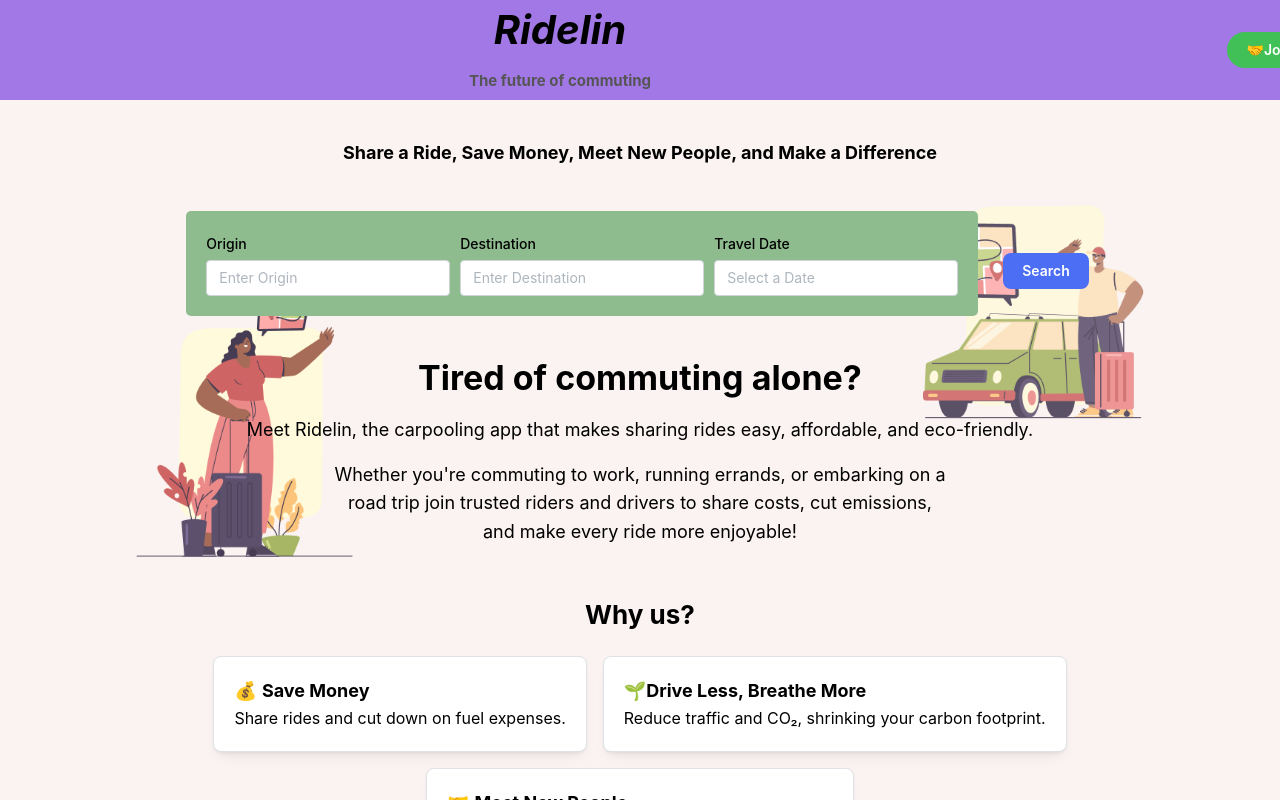
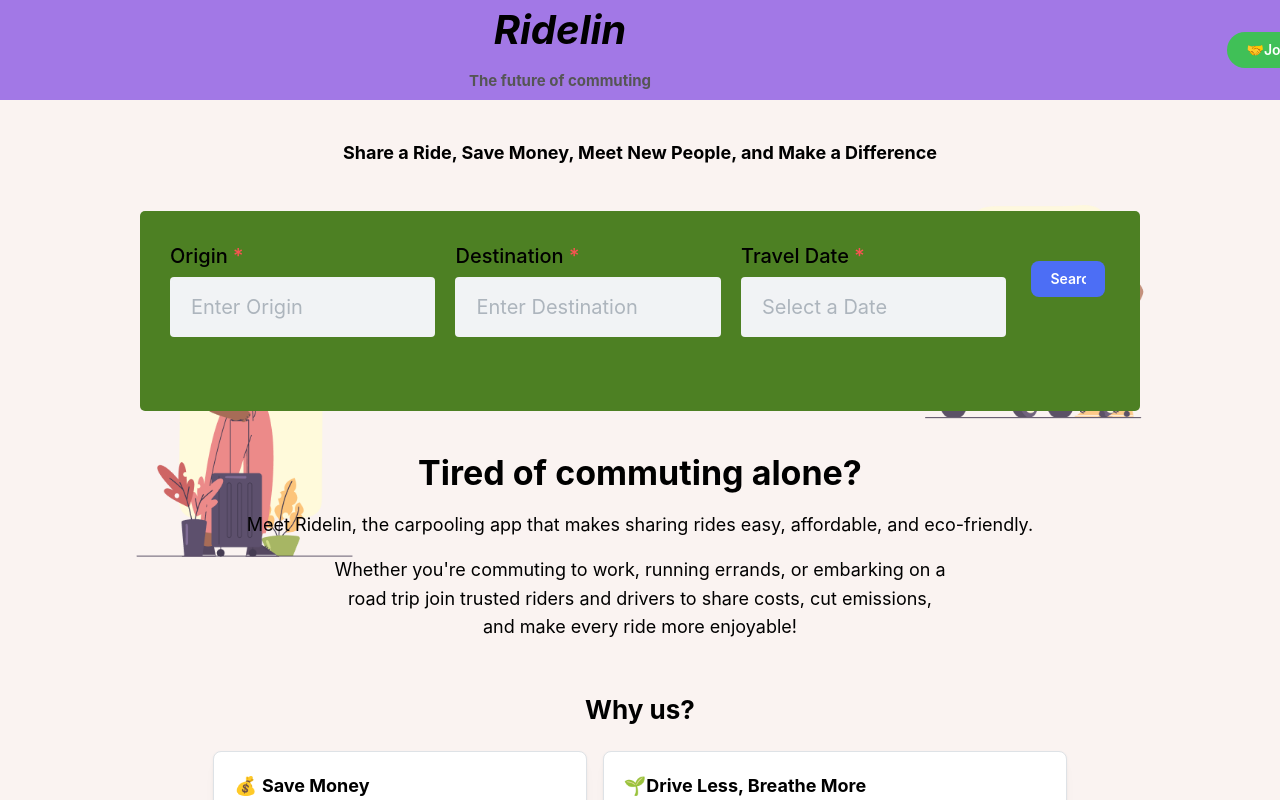
Before and after one commit to Tangy-Stackers/Ridelin-client, a React (Vite) app: page / in a window 1280 px wide. Shown: the top 800 px of the page. Built offline with nearby package versions, Linux system fonts and the light colour scheme.

Commit message:
update styling of searchride

```diff
--- a/src/assets/App.css
+++ b/src/assets/App.css
@@ -34,8 +34,7 @@ h2,h3 {
 
 .searchInputs {
     display: flex;
-
-    padding: 5px;
+    padding: 10px;
 }
 
 .cards-container {
@@ -66,9 +65,11 @@ h2,h3 {
 
 }
 .searchInputs {
-    background-color: darkseagreen;
-    gap: 10px;
-    padding: 20px;
+    background-color: rgb(77, 128, 35);
+    width: 1000px;
+    height:200px;
+    gap: 20px;
+    padding: 30px;
     border-radius: 5px;
 }
 .UserDetails{
--- a/src/assets/Booking.css
+++ b/src/assets/Booking.css
@@ -213,12 +213,12 @@
 }
 
 .embla__container {
-  display: flex; /* ✅ Aligns items side by side */
-  gap: 1rem; /* Adds spacing between slides */
+  display: flex;
+  gap: 1rem;
 }
 /* bookings */
 .embla__slides {
-  flex: 0 0 30%; /* ✅ Adjusts width of each slide */
+  flex: 0 0 30%; /* Adjusts width of each slide */
   min-width: 300px; /* Prevents slides from shrinking too much */
   padding: 10px;
   border-radius: 10px;
@@ -226,7 +226,7 @@
 }
 /* rides*/
 .embla__slide {
-  flex: 0 0 30%; /* ✅ Adjusts width of each slide */
+  flex: 0 0 30%; /* Adjusts width of each slide */
   min-width: 300px; /* Prevents slides from shrinking too much */
   padding: 10px;
   background-color: #ade2e4;
--- a/src/components/SearchRide.jsx
+++ b/src/components/SearchRide.jsx
@@ -56,18 +56,23 @@ function SearchRide({ originValue, destinationValue, dateValue, navigateCallback
 
 
     return (
-        <>
 
         <div className="searchRide">
             <div className="searchInputs">
                 <TextInput
+                    variant="filled"
+                    size="xl"
                     label="Origin"
+                    withAsterisk
                     value={origin}
                     placeholder="Enter Origin"
                     onChange={(e) => setOrigin(e.target.value)}
                 />
                 <TextInput
+                    variant="filled"
+                    size="xl"
                     label="Destination"
+                    withAsterisk
                     value={destination}
                     placeholder="Enter Destination"
                     onChange={(e) => setDestination(e.target.value)}
@@ -80,7 +85,10 @@ function SearchRide({ originValue, destinationValue, dateValue, navigateCallback
                 >
                     <Popover.Target>
                         <TextInput
+                            variant="filled"
+                            size="xl"
                             label="Travel Date"
+                            withAsterisk
                             value={selectedDate ? dateFormatter(selectedDate) : ""}
 
                             placeholder="Select a Date"
@@ -104,8 +112,9 @@ function SearchRide({ originValue, destinationValue, dateValue, navigateCallback
                         />
                     </Popover.Dropdown>
                 </Popover>
+                 <Button onClick={() => handleSearch()} color="indigo" radius="md" mt="lg">Search</Button>
             </div>
-                <Button onClick={() => handleSearch()} color="indigo" radius="md" mt="lg">Search</Button>
+
             {showAlert && (
                 <Alert
                     variant="light"
@@ -118,7 +127,7 @@ function SearchRide({ originValue, destinationValue, dateValue, navigateCallback
                 </Alert>
             )}
         </div>
-        </>
+
     );
 }
 export default SearchRide;
```
Lines whose indentation alone changed are shown as unchanged.
